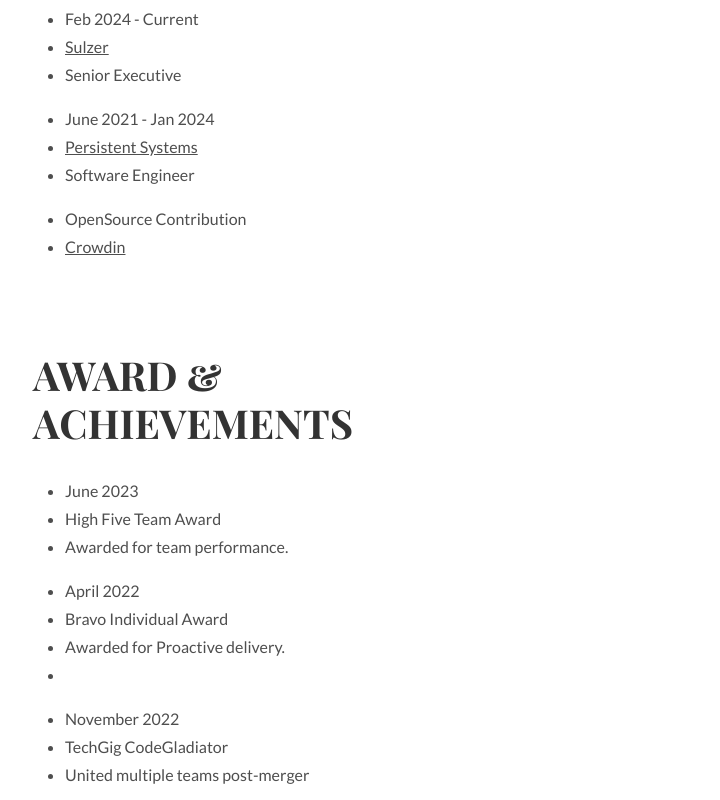
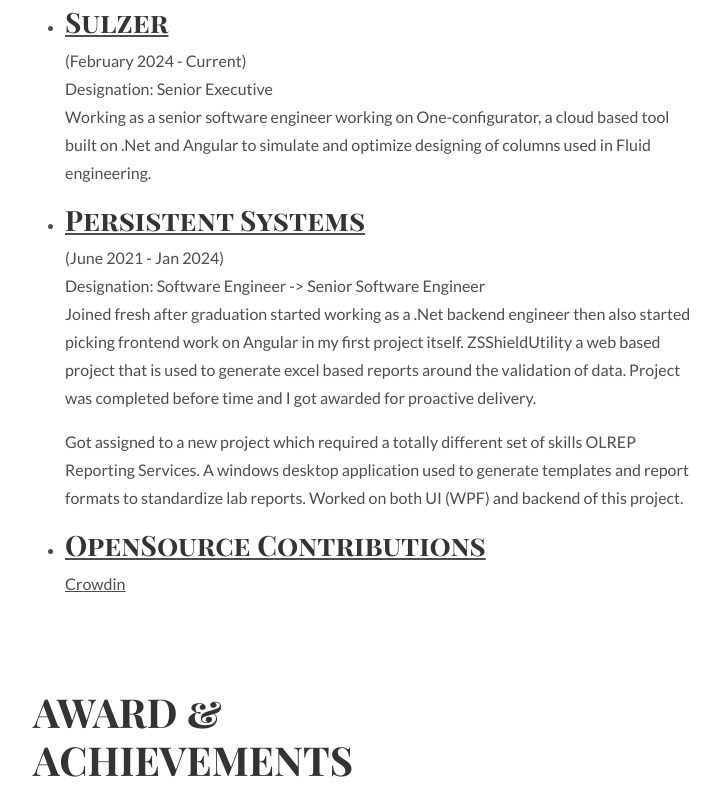
Before and after one commit to Zahid92/Portfolio, an Angular app: page / in a window 1280 px wide. Shown: the part 860-1660 px from the top of the page, without its empty margins (277-997 px from the left). Built offline with nearby package versions, Linux system fonts and the light colour scheme.

Commit message:
updated angular version, added description in work experience

```diff
--- a/src/app/home/home.component.html
+++ b/src/app/home/home.component.html
@@ -23,18 +23,36 @@
   <div class="container">
     <h1>Work<br>Experiences</h1>
     <ul class="work-list">
-      <li>Feb 2024 - Current</li>
-      <li><a href="https://www.Sulzer.com">Sulzer</a></li>
-      <li>Senior Executive</li>
-    </ul>
-    <ul class="work-list">
-      <li>June 2021 - Jan 2024</li>
-      <li><a href="https://www.Persistent.com">Persistent Systems</a></li>
-      <li>Software Engineer</li>
-    </ul>
-    <ul class="work-list">
-      <li>OpenSource Contribution</li>
-      <li><a href="#">Crowdin</a></li>
+      <li>
+        <a href="https://www.Sulzer.com" target="_blank">
+          <h3>Sulzer</h3>
+        </a> (February 2024 - Current)
+        <div> Designation: Senior Executive
+          <p>
+            Working as a senior software engineer working on One-configurator, a cloud based tool built on .Net and Angular
+             to simulate and optimize designing of columns used in Fluid engineering.
+          </p>
+        </div>
+      </li>
+      <li>
+        <a href="https://www.Persistent.com" target="_blank">
+          <h3>Persistent Systems</h3>
+        </a> (June 2021 - Jan 2024)
+        <div>Designation: Software Engineer -> Senior Software Engineer
+          <p>
+            Joined fresh after graduation started working as a .Net backend engineer then also started picking frontend work on Angular in my first project itself.
+            ZSShieldUtility a web based project that is used to generate excel based reports around the validation of data.
+            Project was completed before time and I got awarded for proactive delivery.
+          </p>
+          <p>
+            Got assigned to a new project which required a totally different set of skills OLREP Reporting Services.
+            A windows desktop application used to generate templates and report formats to standardize lab reports.
+            Worked on both UI (WPF) and backend of this project.
+            <!-- Created connectors for load data from various sources - Relational DB's SQL server, Oracle and PostgreSQL along with files.  -->
+          </p>
+        </div>
+      </li>
+      <li><a href="https://Github.com/zahid92" target="_blank"><h3>OpenSource Contributions</h3></a> <a href="#">Crowdin</a></li>
     </ul>
   </div>
 </div>
@@ -44,20 +62,12 @@
   <div class="container">
     <h1>Award &amp;<br>Achievements</h1>
     <ul class="award-list list-flat">
-      <li>June 2023</li>
       <li>High Five Team Award</li>
-      <li>Awarded for team performance.</li>
+      <p>Awarded for team performance in June 2023</p>
     </ul>
     <ul class="award-list list-flat">
-      <li>April 2022</li>
       <li>Bravo Individual Award</li>
-      <li>Awarded for Proactive delivery.</li>
-      <li></li>
-    </ul>
-    <ul class="award-list list-flat">
-      <li>November 2022</li>
-      <li>TechGig CodeGladiator</li>
-      <li>United multiple teams post-merger</li>
+      <p>Awarded for Proactive delivery in April 2022.</p>
     </ul>
   </div>
 </div>
--- a/src/index.html
+++ b/src/index.html
@@ -12,7 +12,6 @@
 
 	<link href='https://fonts.googleapis.com/css?family=Playfair+Display+SC:700' rel='stylesheet' type='text/css'>
 	<link href='https://fonts.googleapis.com/css?family=Lato:400,700' rel='stylesheet' type='text/css'>
-	</style>
 </head>
 <body>
   <app-root></app-root>
```
Also changed, not shown: package.json (+13 -13 lines), src/app/app.component.ts (+4 -3 lines), src/app/games/games.component.ts (+4 -3 lines), src/app/games/snake-game/snake-game.component.ts (+4 -3 lines), src/app/home/home.component.ts (+4 -3 lines), src/app/layout/footer/footer.component.ts (+4 -3 lines), src/app/layout/navbar/navbar.component.ts (+4 -3 lines), src/app/pagenotfound/pagenotfound.component.ts (+4 -3 lines), src/app/projects/projects.component.ts (+4 -3 lines), 1 other file (tests, documents, lock files or other folders).
